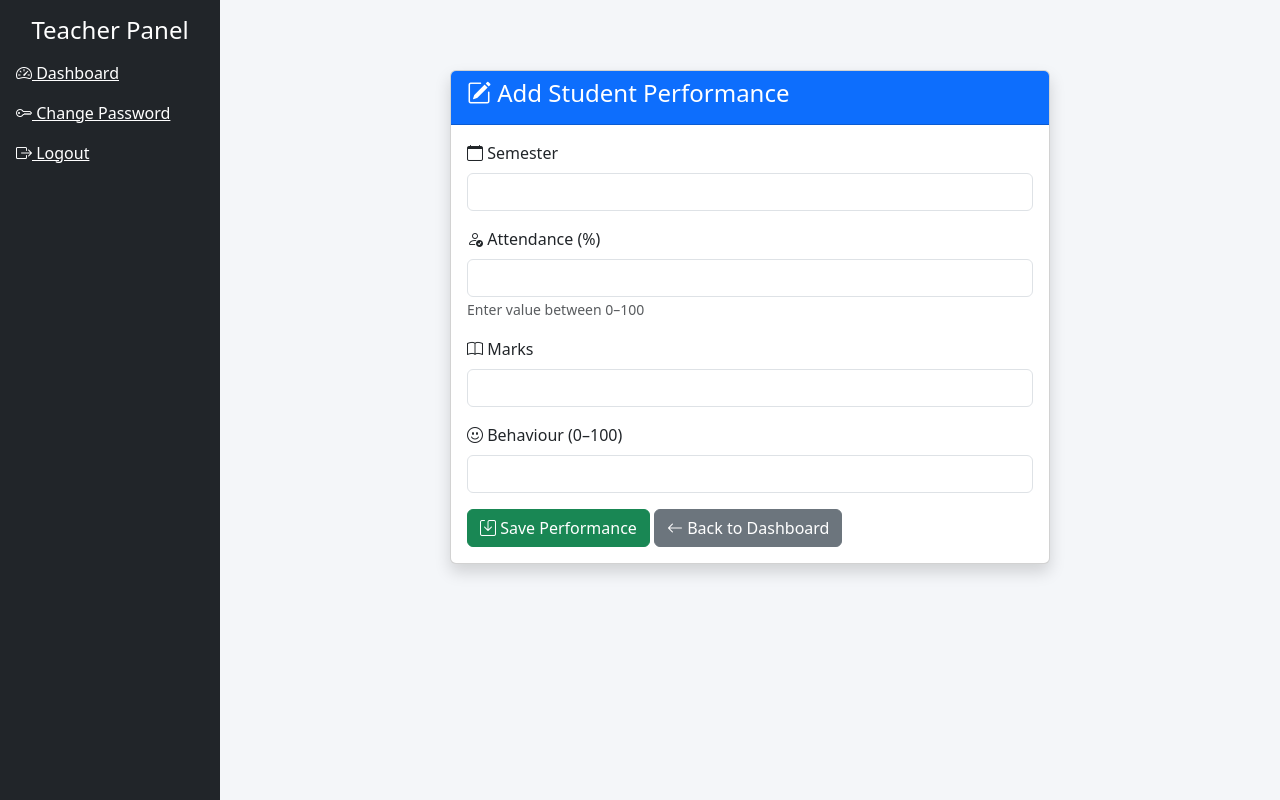
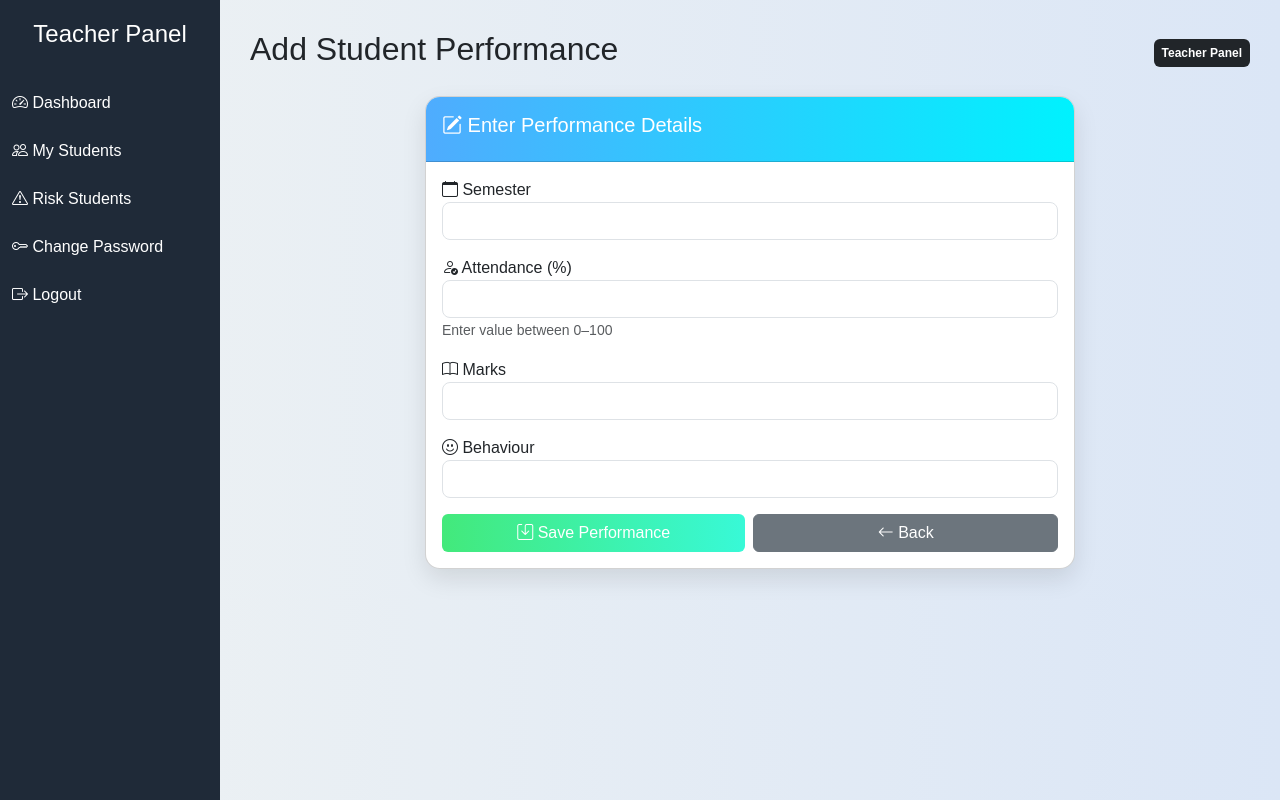
Before and after one commit to ankitabodhankar-git/SABA_System, a Flask app: template templates/add_performance.html in a window 1280 px wide. Run offline with Flask 3, Linux system fonts and the light colour scheme; the template is opened without the code that fills it, so the values that code supplies are empty.

Commit message:
updated UI to look professional

```diff
--- a/templates/add_performance.html
+++ b/templates/add_performance.html
@@ -2,65 +2,172 @@
 <html>
 <head>
 <title>Add Performance</title>
+
 <link rel="stylesheet"
 href="https://cdn.jsdelivr.net/npm/bootstrap@5.3.0/dist/css/bootstrap.min.css">
+
 <link rel="stylesheet"
 href="https://cdn.jsdelivr.net/npm/bootstrap-icons@1.10.5/font/bootstrap-icons.css">
+
 <style>
-        body { background:#f4f6f9; }
-        .form-card { max-width:600px; margin:auto; margin-top:40px; }
+
+body{
+margin:0;
+font-family:Arial;
+background: linear-gradient(to right, #eef2f3, #dbe6f6);
+}
+
+/* Sidebar */
+.sidebar{
+width:220px;
+height:100vh;
+background:#1f2a38;
+position:fixed;
+color:white;
+padding-top:20px;
+}
+
+.sidebar h4{
+text-align:center;
+margin-bottom:30px;
+}
+
+.sidebar a{
+display:block;
+color:white;
+padding:12px;
+text-decoration:none;
+transition:0.3s;
+}
+
+.sidebar a:hover{
+background:#34495e;
+padding-left:18px;
+}
+
+/* Main */
+.main{
+margin-left:220px;
+padding:30px;
+}
+
+/* Header */
+.page-header{
+display:flex;
+justify-content:space-between;
+align-items:center;
+margin-bottom:20px;
+}
+
+/* Card */
+.form-card{
+max-width:650px;
+margin:auto;
+border-radius:15px;
+overflow:hidden;
+box-shadow:0 10px 25px rgba(0,0,0,0.1);
+}
+
+/* Card header gradient */
+.card-header{
+background: linear-gradient(to right, #4facfe, #00f2fe);
+color:white;
+}
+
+/* Inputs */
+.form-control{
+border-radius:8px;
+}
+
+/* Button */
+.btn-custom{
+background: linear-gradient(to right, #43e97b, #38f9d7);
+border:none;
+color:white;
+}
+
+.btn-custom:hover{
+opacity:0.9;
+}
+
+/* Hover effect */
+.form-card:hover{
+transform: translateY(-3px);
+transition:0.3s;
+}
+
 </style>
 </head>
+
 <body>
 
 <!-- Sidebar -->
-<div class="sidebar bg-dark text-white p-3" style="width:220px; height:100vh; position:fixed;">
-    <h4 class="text-center">Teacher Panel</h4>
-    <a href="/teacher" class="d-block text-white py-2"><i class="bi bi-speedometer2"></i> Dashboard</a>
-    <a href="/change_password" class="d-block text-white py-2"><i class="bi bi-key"></i> Change Password</a>
-    <a href="/logout" class="d-block text-white py-2"><i class="bi bi-box-arrow-right"></i> Logout</a>
+<div class="sidebar">
+<h4>Teacher Panel</h4>
+
+<a href="/teacher"><i class="bi bi-speedometer2"></i> Dashboard</a>
+<a href="/students"><i class="bi bi-people"></i> My Students</a>
+<a href="/risk_students"><i class="bi bi-exclamation-triangle"></i> Risk Students</a>
+<a href="/change_password"><i class="bi bi-key"></i> Change Password</a>
+<a href="/logout"><i class="bi bi-box-arrow-right"></i> Logout</a>
 </div>
 
 <!-- Main -->
-<div class="main" style="margin-left:220px; padding:30px;">
-    <div class="card shadow form-card">
-        <div class="card-header bg-primary text-white">
-            <h4><i class="bi bi-pencil-square"></i> Add Student Performance</h4>
+<div class="main">
+
+<div class="page-header">
+<h2>Add Student Performance</h2>
+<span class="badge bg-dark p-2">Teacher Panel</span>
 </div>
+
+<div class="card form-card">
+
+<div class="card-header p-3">
+<h5><i class="bi bi-pencil-square"></i> Enter Performance Details</h5>
+</div>
+
 <div class="card-body">
+
 <form method="POST">
+
 <input type="hidden" name="student_id" value="{{ student_id }}">
 
 <div class="mb-3">
-                    <label class="form-label"><i class="bi bi-calendar"></i> Semester</label>
+<label><i class="bi bi-calendar"></i> Semester</label>
 <input type="number" name="semester" class="form-control" required>
 </div>
 
 <div class="mb-3">
-                    <label class="form-label"><i class="bi bi-person-check"></i> Attendance (%)</label>
+<label><i class="bi bi-person-check"></i> Attendance (%)</label>
 <input type="number" name="attendance" class="form-control" min="0" max="100" required>
 <small class="text-muted">Enter value between 0–100</small>
 </div>
 
 <div class="mb-3">
-                    <label class="form-label"><i class="bi bi-book"></i> Marks</label>
+<label><i class="bi bi-book"></i> Marks</label>
 <input type="number" name="marks" class="form-control" min="0" max="100" required>
 </div>
 
 <div class="mb-3">
-                    <label class="form-label"><i class="bi bi-emoji-smile"></i> Behaviour (0–100)</label>
+<label><i class="bi bi-emoji-smile"></i> Behaviour</label>
 <input type="number" name="behaviour" class="form-control" min="0" max="100" required>
 </div>
 
-                <button type="submit" class="btn btn-success">
+<div class="d-flex gap-2">
+<button type="submit" class="btn btn-custom w-100">
 <i class="bi bi-save"></i> Save Performance
 </button>
-                <a href="/teacher" class="btn btn-secondary">
-                    <i class="bi bi-arrow-left"></i> Back to Dashboard
+
+<a href="/teacher" class="btn btn-secondary w-100">
+<i class="bi bi-arrow-left"></i> Back
 </a>
+</div>
+
 </form>
+
 </div>
 </div>
+
 </div>
 
 </body>
--- a/templates/admin_dashboard.html
+++ b/templates/admin_dashboard.html
@@ -174,7 +174,7 @@
 var departments = [];
 var counts = [];
 
-{% for d in dept_count % }
+{% for d in dept_count %}
 departments.push("{{ d[0] }}");
 counts.push({{ d[1] }});
 {% endfor %}
```
Also changed, not shown: templates/add_student.html (+67 -51 lines), templates/add_teacher.html (+49 -47 lines), templates/change_password.html (+88 -12 lines). Lines whose indentation alone changed are shown as unchanged.
